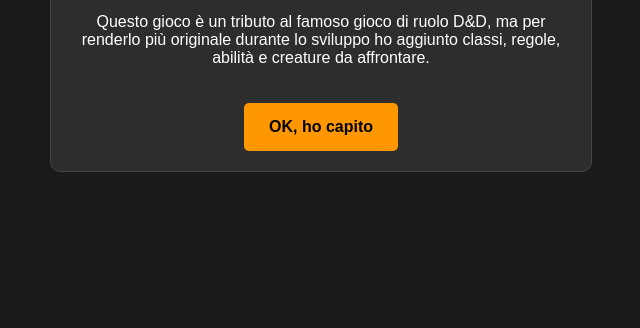
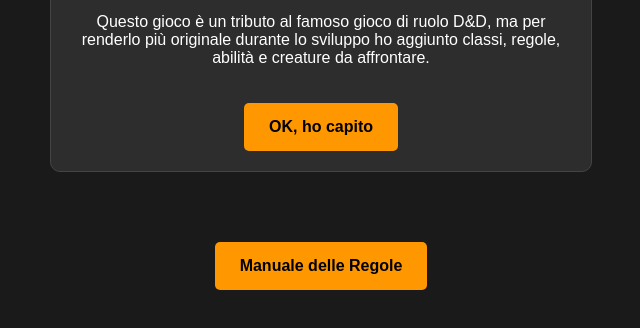
Before and after one commit to mingollachristian71-afk/D-D, a plain HTML site: page index.html in a window 1280 px wide. Shown: the part 254-582 px from the top of the page, without its empty margins (319-959 px from the left). Drawn offline with Linux system fonts and the light colour scheme.

Commit message:
Update index.html

```diff
--- a/index.html
+++ b/index.html
@@ -99,6 +99,7 @@
         <button id="btnSalvaPG">Salva Personaggio</button>
     </div>
     <div id="gioco-screen" class="screen" style="display: none;"></div>
+    <button id="btn-regole">Manuale delle Regole</button>
     <script type="module" src="script.js"></script>
 </body>
 </html>
```
